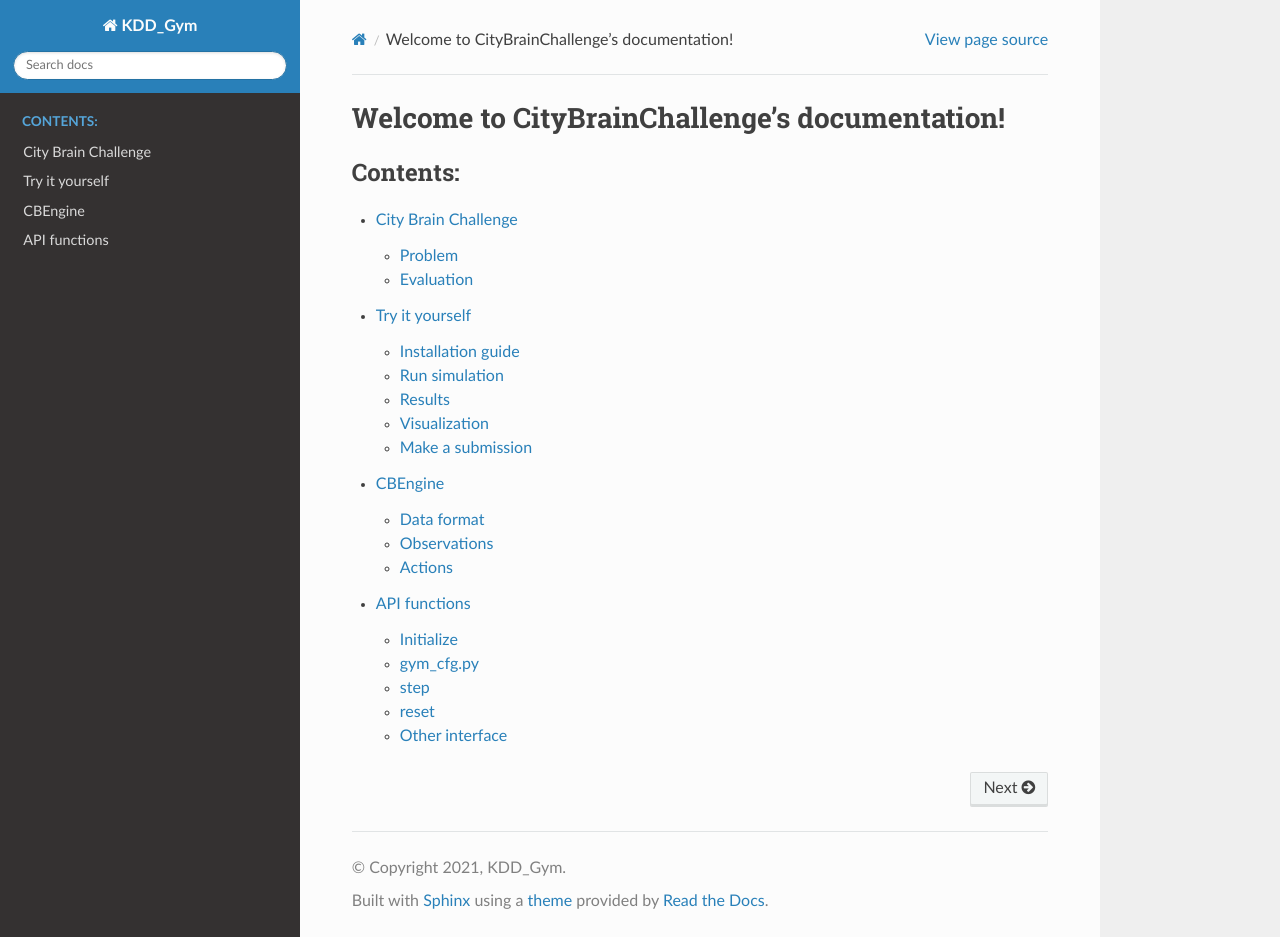
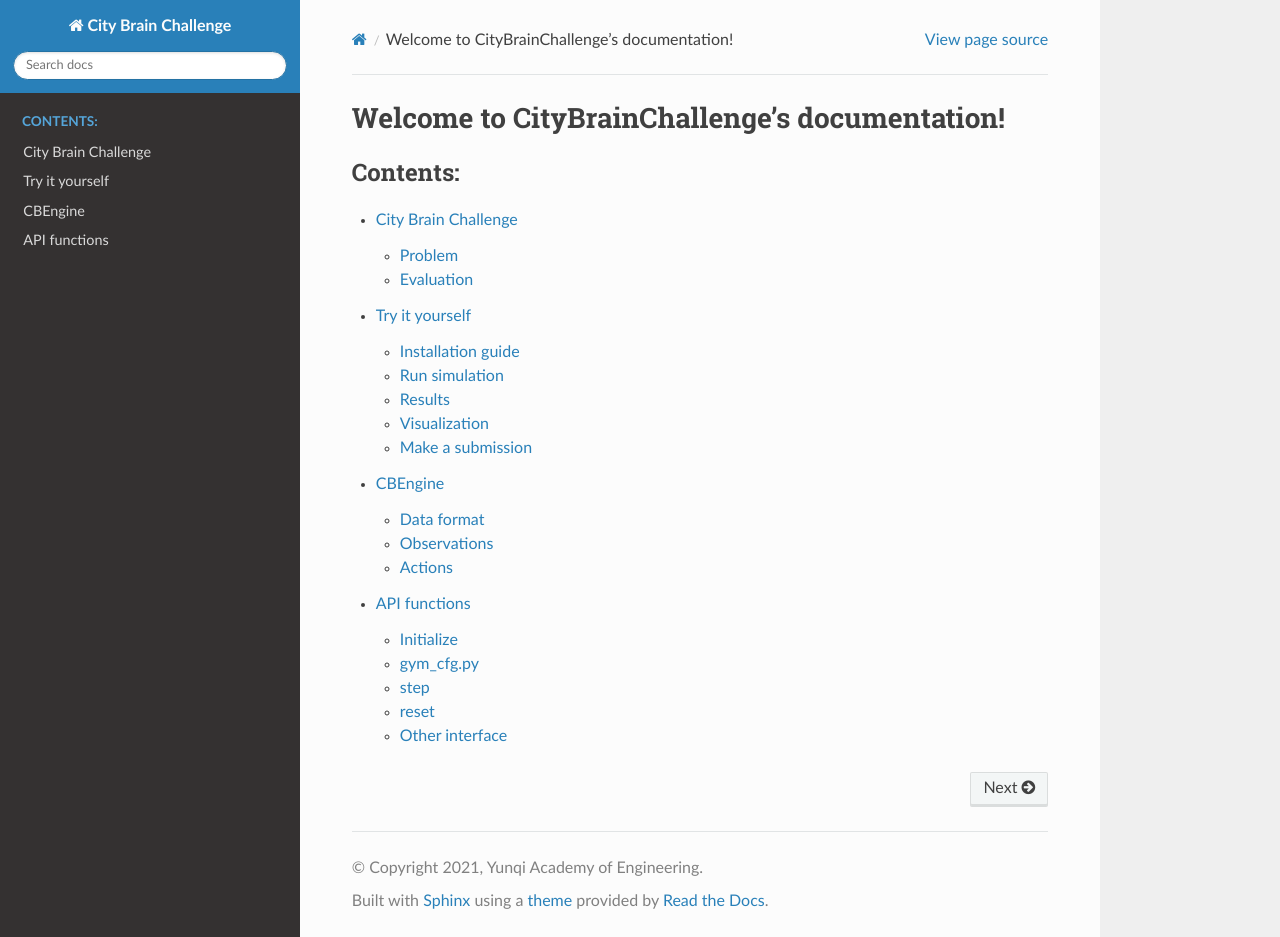
Before and after one commit to CityBrainChallenge/KDDCup2021-CityBrainChallenge, a Sphinx documentation site: the page built from docs/index.rst, in a window 1280 px wide and 937 px high. Built offline with Sphinx 7.4.7 and the Read the Docs theme 2.0.0, drawn with Linux system fonts in a browser that asks for light colours.

Commit message:
Update conf.py

```diff
--- a/docs/conf.py
+++ b/docs/conf.py
@@ -19,8 +19,8 @@
 
 # -- Project information -----------------------------------------------------
 
-project = 'KDD_Gym'
-copyright = '2021, KDD_Gym'
+project = 'City Brain Challenge'
+copyright = '2021, Yunqi Academy of Engineering'
 author = '1'
 
 # The short X.Y version
```
